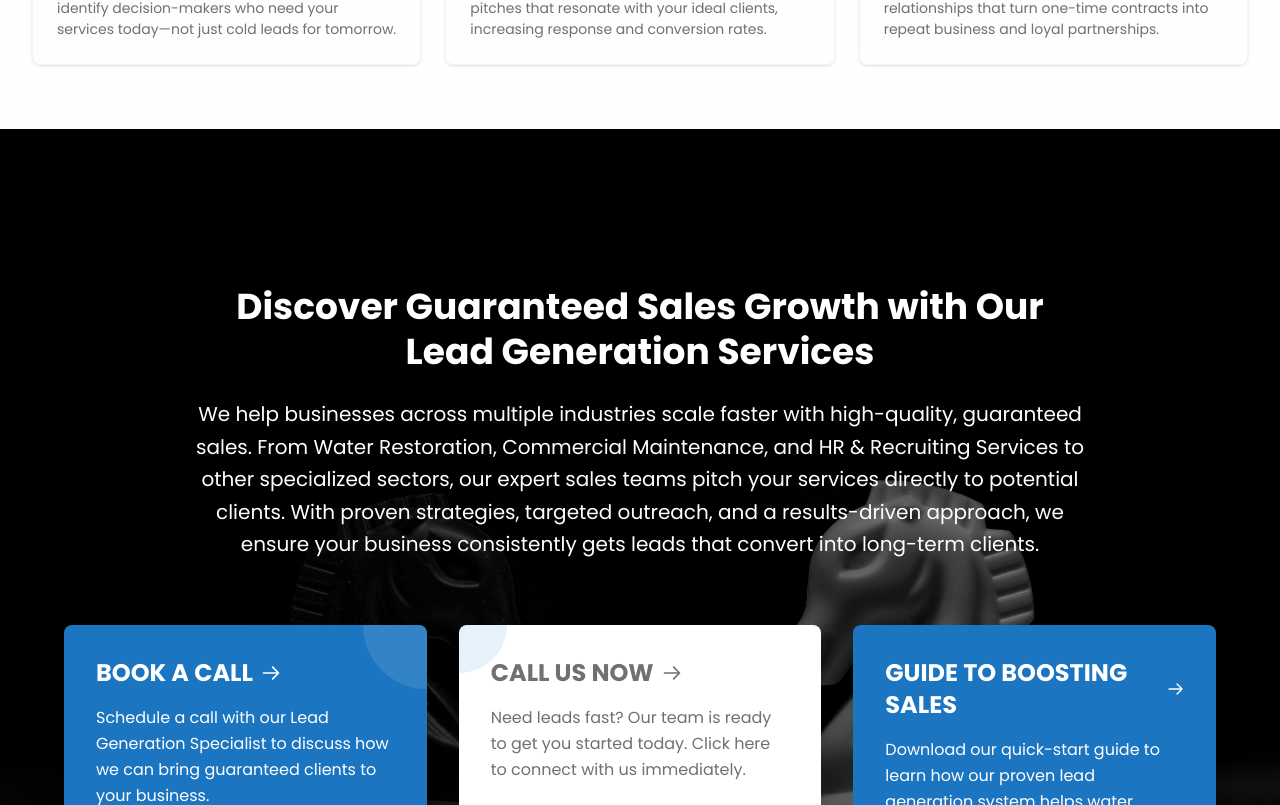
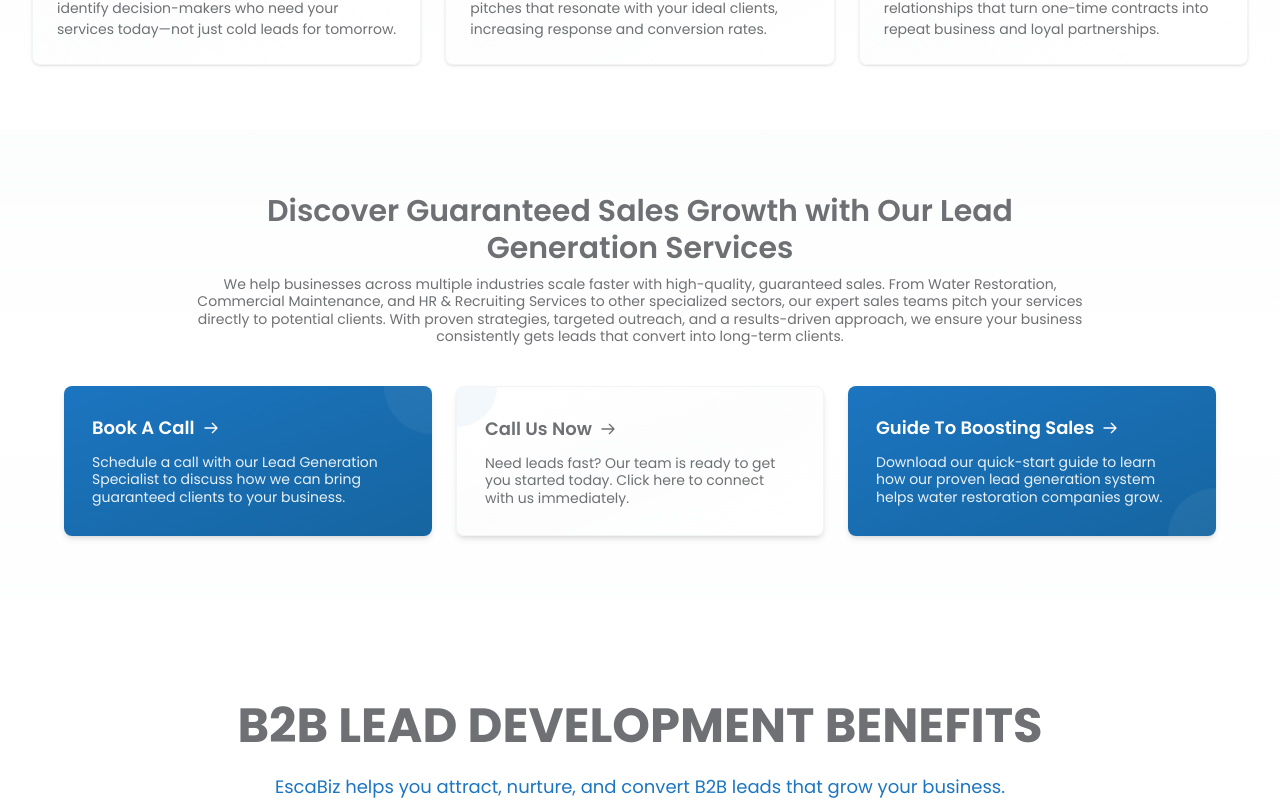
Before and after one commit to Sharmeen-Rauf/escabiz, a Next.js app: page / in a window 1280 px wide. Shown: the part 955-1760 px from the top of the page. Built offline with nearby package versions, Linux system fonts and the light colour scheme.

Commit message:
Redesign Lead Generation Services section in Home component: update layout with gradient background, adjust text sizes for improved readability, and enhance CTA cards with new styles and hover effects for a more engaging user experience.

```diff
--- a/src/app/page.tsx
+++ b/src/app/page.tsx
@@ -254,77 +254,67 @@ export default function Home() {
           </div>
         </section>
 
-        {/* Lead Generation Services Section */}
-        <section className="relative w-full min-h-[700px] md:min-h-[800px] lg:min-h-[900px] flex items-center overflow-hidden">
-          {/* Background Image with Overlay */}
-          <div className="absolute inset-0 z-0">
-            {/* Chessboard Background Image */}
-            <div className="absolute inset-0 bg-[url('/hassan-pasha-7SjEuEF06Zw-unsplash.jpg')] bg-cover bg-center bg-no-repeat">
-              {/* Dark Gradient Overlay - Darker on left, fading to right */}
-              <div className="absolute inset-0 bg-gradient-to-r from-black/85 via-black/70 to-black/40"></div>
-            </div>
-          </div>
-
-          {/* Content Container */}
-          <div className="relative z-10 w-full max-w-7xl mx-auto px-4 sm:px-6 lg:px-8 py-16 lg:py-24">
-            {/* Text Content */}
-            <div className="max-w-4xl mx-auto text-center mb-12 lg:mb-16">
-              {/* Heading */}
-              <h5 className="text-2xl sm:text-3xl md:text-4xl font-bold text-white leading-tight mb-6 animate-fade-in-up">
+        {/* Lead Generation Services Section - Redesigned */}
+        <section className="w-full bg-gradient-to-b from-gray-50/50 via-white to-gray-50/30 py-10 md:py-14 lg:py-16 reveal">
+          <div className="w-full max-w-7xl mx-auto px-4 sm:px-6 lg:px-8">
+            {/* Header */}
+            <div className="max-w-4xl mx-auto text-center mb-10">
+              {/* Heading - Hero Section Style */}
+              <h5 className="text-lg sm:text-xl md:text-2xl lg:text-3xl font-semibold text-[#6f7074] leading-tight mb-2">
                 Discover Guaranteed Sales Growth with Our Lead Generation Services
               </h5>
 
               {/* Paragraph */}
-              <p className="text-base sm:text-lg md:text-xl text-white leading-relaxed animate-fade-in-up-delay">
+              <p className="text-xs sm:text-xs md:text-sm text-[#6f7074] leading-tight max-w-4xl mx-auto font-normal">
                 We help businesses across multiple industries scale faster with high-quality, guaranteed sales. From Water Restoration, Commercial Maintenance, and HR & Recruiting Services to other specialized sectors, our expert sales teams pitch your services directly to potential clients. With proven strategies, targeted outreach, and a results-driven approach, we ensure your business consistently gets leads that convert into long-term clients.
               </p>
             </div>
 
             {/* CTA Cards */}
-            <div className="grid grid-cols-1 md:grid-cols-3 gap-6 lg:gap-8 max-w-6xl mx-auto">
+            <div className="grid grid-cols-1 md:grid-cols-3 gap-5 lg:gap-6 max-w-6xl mx-auto mt-8">
               {/* Card 1: BOOK A CALL */}
-              <div className="bg-[#1c75c0] rounded-lg shadow-xl p-6 lg:p-8 flex flex-col hover:shadow-2xl hover:scale-105 transition-all duration-300 animate-card-1 group relative overflow-hidden">
-                <div className="absolute top-0 right-0 w-32 h-32 bg-white/10 rounded-full -mr-16 -mt-16 group-hover:scale-150 transition-transform duration-500"></div>
+              <div className="bg-gradient-to-br from-[#1c75c0] to-[#1565a0] rounded-lg shadow-md hover:shadow-xl p-6 lg:p-7 flex flex-col hover:-translate-y-1 transition-all duration-300 group relative overflow-hidden">
+                <div className="absolute top-0 right-0 w-24 h-24 bg-white/5 rounded-full -mr-12 -mt-12 group-hover:scale-150 transition-transform duration-500"></div>
                 <div className="relative z-10">
-                <h5 className="text-xl lg:text-2xl font-bold text-white mb-4 flex items-center">
-                  BOOK A CALL
-                  <svg className="w-5 h-5 ml-2" fill="none" stroke="currentColor" viewBox="0 0 24 24">
+                  <h5 className="text-base md:text-lg font-semibold text-white mb-3 flex items-center">
+                    Book A Call
+                    <svg className="w-4 h-4 ml-2" fill="none" stroke="currentColor" viewBox="0 0 24 24">
                       <path strokeLinecap="round" strokeLinejoin="round" strokeWidth={2} d="M14 5l7 7m0 0l-7 7m7-7H3" />
                     </svg>
                   </h5>
-                <p className="text-base text-white leading-relaxed flex-grow">
+                  <p className="text-xs md:text-sm text-white/90 leading-tight flex-grow font-normal">
                     Schedule a call with our Lead Generation Specialist to discuss how we can bring guaranteed clients to your business.
                   </p>
                 </div>
               </div>
 
               {/* Card 2: CALL US NOW */}
-              <div className="bg-white rounded-lg shadow-xl p-6 lg:p-8 flex flex-col hover:shadow-2xl hover:scale-105 transition-all duration-300 animate-card-2 group relative overflow-hidden">
-                <div className="absolute top-0 left-0 w-24 h-24 bg-[#1c75c0]/10 rounded-full -ml-12 -mt-12 group-hover:scale-150 transition-transform duration-500"></div>
+              <div className="bg-gradient-to-br from-white via-gray-50/30 to-white rounded-lg shadow-md hover:shadow-xl p-6 lg:p-7 flex flex-col hover:-translate-y-1 transition-all duration-300 group border border-gray-100 relative overflow-hidden">
+                <div className="absolute top-0 left-0 w-20 h-20 bg-[#1c75c0]/5 rounded-full -ml-10 -mt-10 group-hover:scale-150 transition-transform duration-500"></div>
                 <div className="relative z-10">
-                <h5 className="text-xl lg:text-2xl font-bold text-[#6f7074] mb-4 flex items-center">
-                  CALL US NOW
-                  <svg className="w-5 h-5 ml-2" fill="none" stroke="currentColor" viewBox="0 0 24 24">
+                  <h5 className="text-base md:text-lg font-semibold text-[#6f7074] mb-3 flex items-center group-hover:text-[#1c75c0] transition-colors duration-300">
+                    Call Us Now
+                    <svg className="w-4 h-4 ml-2" fill="none" stroke="currentColor" viewBox="0 0 24 24">
                       <path strokeLinecap="round" strokeLinejoin="round" strokeWidth={2} d="M14 5l7 7m0 0l-7 7m7-7H3" />
                     </svg>
                   </h5>
-                <p className="text-base text-[#6f7074] leading-relaxed flex-grow">
+                  <p className="text-xs md:text-sm text-[#6f7074] leading-tight flex-grow font-normal">
                     Need leads fast? Our team is ready to get you started today. Click here to connect with us immediately.
                   </p>
                 </div>
               </div>
 
               {/* Card 3: GUIDE TO BOOSTING SALES */}
-              <div className="bg-[#1c75c0] rounded-lg shadow-xl p-6 lg:p-8 flex flex-col hover:shadow-2xl hover:scale-105 transition-all duration-300 animate-card-3 group relative overflow-hidden">
-                <div className="absolute bottom-0 right-0 w-32 h-32 bg-white/10 rounded-full -mr-16 -mb-16 group-hover:scale-150 transition-transform duration-500"></div>
+              <div className="bg-gradient-to-br from-[#1c75c0] to-[#1565a0] rounded-lg shadow-md hover:shadow-xl p-6 lg:p-7 flex flex-col hover:-translate-y-1 transition-all duration-300 group relative overflow-hidden">
+                <div className="absolute bottom-0 right-0 w-24 h-24 bg-white/5 rounded-full -mr-12 -mb-12 group-hover:scale-150 transition-transform duration-500"></div>
                 <div className="relative z-10">
-                  <h5 className="text-xl lg:text-2xl font-bold text-white mb-4 flex items-center">
-                    GUIDE TO BOOSTING SALES
-                    <svg className="w-5 h-5 ml-2" fill="none" stroke="currentColor" viewBox="0 0 24 24">
+                  <h5 className="text-base md:text-lg font-semibold text-white mb-3 flex items-center">
+                    Guide To Boosting Sales
+                    <svg className="w-4 h-4 ml-2" fill="none" stroke="currentColor" viewBox="0 0 24 24">
                       <path strokeLinecap="round" strokeLinejoin="round" strokeWidth={2} d="M14 5l7 7m0 0l-7 7m7-7H3" />
                     </svg>
                   </h5>
-                  <p className="text-base text-white leading-relaxed flex-grow">
+                  <p className="text-xs md:text-sm text-white/90 leading-tight flex-grow font-normal">
                     Download our quick-start guide to learn how our proven lead generation system helps water restoration companies grow.
                   </p>
                 </div>
```
Lines whose indentation alone changed are shown as unchanged.
